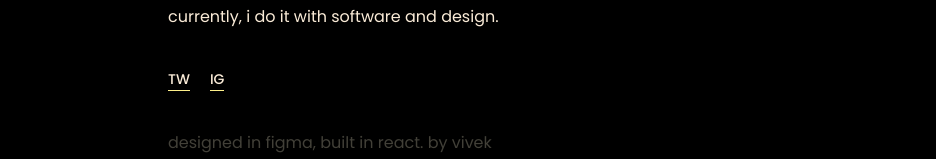
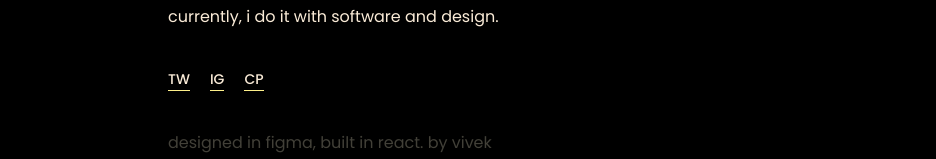
Before and after one commit to vivekcodzz/imvik, a React (Create React App) app: page / in a window 1280 px wide. Shown: the part 649-808 px from the top of the page, without its empty margins (172-1108 px from the left). Built offline with nearby package versions, Linux system fonts and the light colour scheme; the HTML template or start-up script is replaced by a standard one.

Commit message:
ver 2.0.2

```diff
--- a/src/About.jsx
+++ b/src/About.jsx
@@ -18,6 +18,7 @@ const About = () => {
         <div className="links_sec">
           <a className="ll" href="https://twitter.com/vik_codes">TW</a>
           <a className="ll" href="https://www.instagram.com/the.vivek.kushwaha/">IG</a>
+          <a className="ll" href="https://795gjj.csb.app">CP</a>
         </div>
       </div>
       <Footer/>
```
